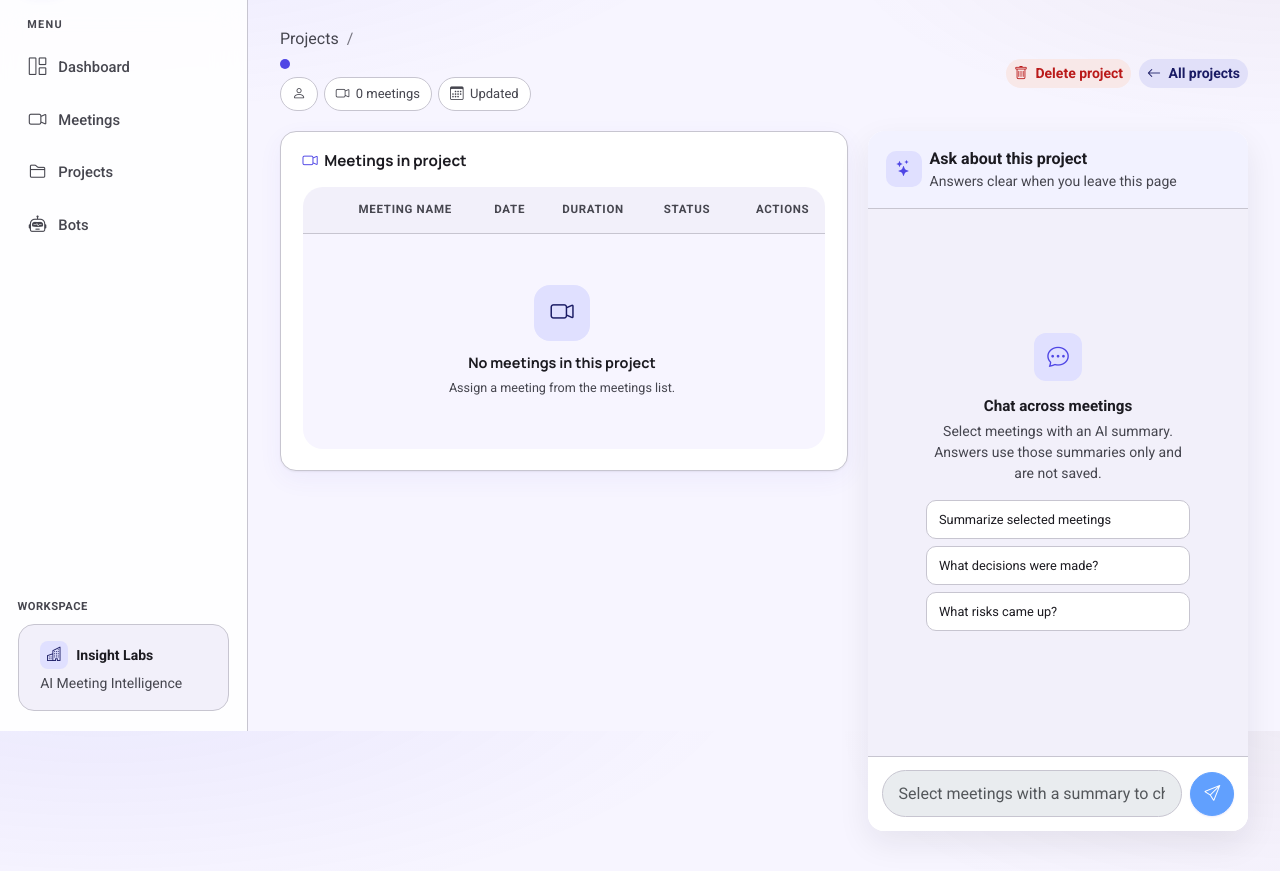
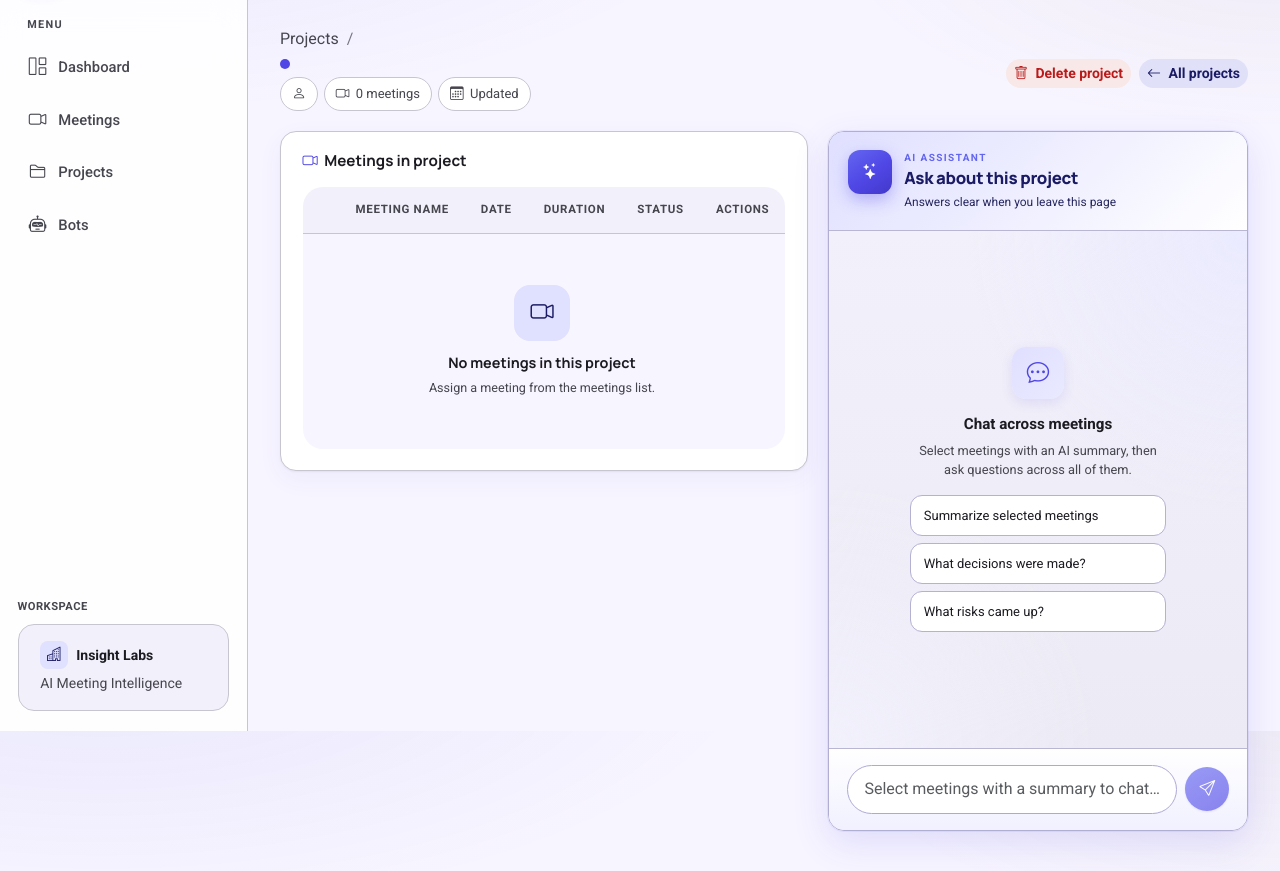
Before and after one commit to sumitsil-massoftind/MeetInsights-Web, a Python web app: template app/templates/project/detail.html in a window 1280 px wide. Shown: the part 69-940 px from the top of the page. Run offline with Jinja, Linux system fonts and the light colour scheme; the template is opened without the code that fills it, so the values that code supplies are empty.

Commit message:
chat_window_redesign

```diff
--- a/app/static/css/app.css
+++ b/app/static/css/app.css
@@ -970,9 +970,10 @@ a:hover {
 
 .meeting-layout {
   display: grid;
-  grid-template-columns: minmax(0, 1fr) minmax(320px, 380px);
+  grid-template-columns: minmax(0, 1fr) minmax(380px, 420px);
   gap: 1.25rem;
-  align-items: stretch;
+  align-items: start;
+  width: 100%;
   flex: 1;
   min-height: 0;
 }
@@ -981,8 +982,14 @@ a:hover {
   display: flex;
   flex-direction: column;
   gap: 1rem;
+  width: 100%;
   min-width: 0;
   min-height: 0;
+}
+
+.meeting-main > section,
+.meeting-main > .mi-card {
+  width: 100%;
 }
 
 .meeting-error-banner {
@@ -1469,21 +1477,97 @@ a:hover {
 .chat-panel {
   position: sticky;
   top: calc(var(--mi-navbar-height) + 1rem);
+  width: 100%;
+  min-width: 0;
   height: calc(100vh - var(--mi-navbar-height) - 2rem);
   max-height: calc(100vh - var(--mi-navbar-height) - 2rem);
   display: flex;
   flex-direction: column;
-  background: var(--mi-surface);
-  border: 1px solid var(--mi-border);
+  background: linear-gradient(180deg, #ffffff 0%, var(--md-surface-container-low) 100%);
+  border: 1px solid color-mix(in srgb, var(--md-primary) 18%, var(--mi-border));
   border-radius: var(--mi-radius);
-  box-shadow: var(--mi-shadow);
+  box-shadow:
+    0 0 0 1px color-mix(in srgb, var(--md-primary) 8%, transparent),
+    0 12px 36px color-mix(in srgb, var(--md-primary) 14%, transparent);
   overflow: hidden;
 }
 
 .chat-panel-header {
-  padding: 1rem 1.1rem;
-  border-bottom: 1px solid var(--mi-border);
+  position: relative;
+  z-index: 1;
+  padding: 1.15rem 1.2rem;
+  border-bottom: 1px solid color-mix(in srgb, var(--md-primary) 12%, var(--mi-border));
   flex-shrink: 0;
+  display: flex;
+  align-items: flex-start;
+  justify-content: space-between;
+  gap: 0.75rem;
+  background: linear-gradient(
+    135deg,
+    var(--md-primary-container) 0%,
+    color-mix(in srgb, var(--md-primary-container) 55%, white) 48%,
+    #ffffff 100%
+  );
+}
+
+.chat-panel-header-inner {
+  display: flex;
+  align-items: flex-start;
+  gap: 0.75rem;
+  min-width: 0;
+}
+
+.chat-panel-header-copy {
+  min-width: 0;
+}
+
+.chat-panel-eyebrow {
+  display: block;
+  font-size: 0.625rem;
+  font-weight: 700;
+  letter-spacing: 0.14em;
+  text-transform: uppercase;
+  color: #6366f1;
+  margin-bottom: 0.15rem;
+}
+
+.chat-panel-title {
+  font-family: "Manrope", "Roboto", sans-serif;
+  font-size: 1.05rem;
+  font-weight: 750;
+  letter-spacing: -0.02em;
+  color: var(--md-on-primary-container);
+  line-height: 1.25;
+}
+
+.chat-panel-subtitle {
+  margin-top: 0.3rem;
+  font-size: 0.75rem;
+  color: color-mix(in srgb, var(--md-on-primary-container) 72%, var(--mi-text-muted));
+}
+
+.chat-panel-badge {
+  flex-shrink: 0;
+  display: inline-flex;
+  align-items: center;
+  gap: 0.3rem;
+  padding: 0.28rem 0.55rem;
+  border-radius: 999px;
+  font-size: 0.65rem;
+  font-weight: 700;
+  letter-spacing: 0.03em;
+  text-transform: uppercase;
+  color: #312e81;
+  background: linear-gradient(135deg, #e0e7ff 0%, #c7d2fe 100%);
+  border: 1px solid rgba(99, 102, 241, 0.35);
+  box-shadow: 0 2px 8px rgba(79, 70, 229, 0.12);
+}
+
+.chat-panel-badge--muted {
+  color: #64748b;
+  background: linear-gradient(135deg, #f1f5f9 0%, #e2e8f0 100%);
+  border-color: rgba(148, 163, 184, 0.35);
+  box-shadow: none;
 }
 
 .chat-panel-icon {
@@ -1498,14 +1582,28 @@ a:hover {
   flex-shrink: 0;
 }
 
+.chat-panel-icon--glow {
+  width: 44px;
+  height: 44px;
+  border-radius: 12px;
+  color: var(--md-on-primary);
+  background: linear-gradient(145deg, #6366f1 0%, var(--md-primary) 55%, #4338ca 100%);
+  box-shadow: 0 6px 16px color-mix(in srgb, var(--md-primary) 35%, transparent);
+}
+
 .chat-messages {
-  flex: 1;
+  position: relative;
+  z-index: 1;
+  flex: 1 1 auto;
   overflow-y: auto;
-  padding: 1rem;
+  padding: 1.1rem;
   display: flex;
   flex-direction: column;
   gap: 0.85rem;
-  background: var(--md-surface-container-low);
+  background:
+    radial-gradient(circle at 100% 0%, color-mix(in srgb, var(--md-primary-container) 65%, white), transparent 42%),
+    radial-gradient(circle at 0% 100%, color-mix(in srgb, var(--md-secondary-container) 45%, white), transparent 40%),
+    linear-gradient(180deg, var(--md-surface-container-low) 0%, var(--md-surface-container) 100%);
   min-height: 0;
 }
 
@@ -1692,32 +1793,53 @@ a:hover {
 }
 
 .chat-input-area {
-  border-top: 1px solid var(--mi-border);
-  padding: 0.85rem;
-  background: var(--mi-surface);
+  margin-top: auto;
+  border-top: 1px solid color-mix(in srgb, var(--md-primary) 12%, var(--mi-border));
+  padding: 1rem 1.1rem;
+  background: linear-gradient(
+    180deg,
+    #ffffff 0%,
+    color-mix(in srgb, var(--md-primary-container) 45%, white) 100%
+  );
   flex-shrink: 0;
 }
 
 .chat-input-row {
   display: flex;
-  gap: 0.5rem;
-  align-items: center;
-}
-
-.chat-input-row .form-control {
+  gap: 0.55rem;
+  align-items: center;
+}
+
+.chat-input-row .form-control,
+.chat-input-row .chat-input {
   border-radius: 999px;
-  padding: 0.65rem 1rem;
+  padding: 0.7rem 1.05rem;
+  border-color: color-mix(in srgb, var(--md-primary) 22%, var(--mi-border));
+  background: #fff;
+}
+
+.chat-input-row .form-control:focus,
+.chat-input-row .chat-input:focus {
+  border-color: var(--md-primary);
+  box-shadow: 0 0 0 3px color-mix(in srgb, var(--md-primary) 16%, transparent);
 }
 
 .chat-send-btn {
-  width: 42px;
-  height: 42px;
+  width: 44px;
+  height: 44px;
   padding: 0;
-  border-radius: 10px;
+  border: none;
+  border-radius: 50%;
   display: inline-flex;
   align-items: center;
   justify-content: center;
   flex-shrink: 0;
+  background: linear-gradient(145deg, #6366f1 0%, var(--md-primary) 100%);
+  box-shadow: 0 4px 14px color-mix(in srgb, var(--md-primary) 30%, transparent);
+}
+
+.chat-send-btn:hover:not(:disabled) {
+  background: linear-gradient(145deg, #818cf8 0%, var(--md-primary) 100%);
 }
 
 .chat-empty {
@@ -1725,51 +1847,61 @@ a:hover {
   text-align: center;
   color: var(--mi-text-muted);
   padding: 1rem 0.5rem;
-  max-width: 280px;
+  max-width: 100%;
 }
 
 .chat-empty-icon {
-  width: 48px;
-  height: 48px;
+  width: 52px;
+  height: 52px;
+  border-radius: 14px;
+  background: linear-gradient(135deg, var(--md-primary-container) 0%, color-mix(in srgb, var(--md-primary-container) 70%, white) 100%);
+  color: var(--md-primary);
+  display: inline-flex;
+  align-items: center;
+  justify-content: center;
+  font-size: 1.4rem;
+  margin-bottom: 0.85rem;
+  box-shadow: 0 4px 12px color-mix(in srgb, var(--md-primary) 12%, transparent);
+}
+
+.chat-suggestion {
+  border: 1px solid color-mix(in srgb, var(--md-primary) 16%, var(--mi-border));
+  background: linear-gradient(180deg, #ffffff 0%, var(--md-surface-container-lowest) 100%);
+  color: var(--mi-text);
   border-radius: 12px;
-  background: var(--mi-primary-soft);
-  color: var(--mi-primary);
-  display: inline-flex;
-  align-items: center;
-  justify-content: center;
-  font-size: 1.35rem;
-  margin-bottom: 0.85rem;
+  padding: 0.6rem 0.8rem;
+  font-size: 0.8125rem;
+  text-align: left;
+  cursor: pointer;
+  transition: border-color 0.15s ease, background 0.15s ease, box-shadow 0.15s ease;
+}
+
+.chat-suggestion:hover {
+  border-color: color-mix(in srgb, var(--md-primary) 40%, transparent);
+  background: linear-gradient(135deg, var(--md-primary-container) 0%, color-mix(in srgb, var(--md-primary-container) 75%, white) 100%);
+  color: var(--md-on-primary-container);
+  box-shadow: 0 4px 12px color-mix(in srgb, var(--md-primary) 10%, transparent);
 }
 
 .chat-empty-title {
   font-weight: 600;
   color: var(--mi-text);
   font-size: 0.95rem;
-  margin-bottom: 0.25rem;
+  margin-bottom: 0.35rem;
+}
+
+.chat-empty-lead {
+  font-size: 0.8rem;
+  line-height: 1.5;
+  color: var(--mi-text-muted);
+  margin: 0 auto 1rem;
+  max-width: 16rem;
 }
 
 .chat-suggestions {
   display: flex;
   flex-direction: column;
   gap: 0.45rem;
-}
-
-.chat-suggestion {
-  border: 1px solid var(--mi-border);
-  background: var(--mi-surface);
-  color: var(--mi-text);
-  border-radius: 10px;
-  padding: 0.55rem 0.75rem;
-  font-size: 0.8rem;
-  text-align: left;
-  cursor: pointer;
-  transition: border-color 0.15s ease, background 0.15s ease;
-}
-
-.chat-suggestion:hover {
-  border-color: var(--md-primary);
-  background: var(--md-primary-container);
-  color: var(--md-on-primary-container);
 }
 
 .section-title {
@@ -2409,24 +2541,11 @@ a:hover {
 }
 
 .chat-bubble.user {
-  background: var(--md-primary);
-  border-radius: 18px 18px 4px 18px;
+  border-radius: 16px 16px 4px 16px;
 }
 
 .chat-bubble.assistant {
-  border-radius: 18px 18px 18px 4px;
-  background: var(--md-surface-container-lowest);
-  border: 1px solid var(--mi-border);
-}
-
-.chat-messages {
-  background: var(--md-surface-container-low);
-}
-
-.chat-suggestion:hover {
-  border-color: var(--md-primary);
-  background: var(--md-primary-container);
-  color: var(--md-on-primary-container);
+  border-radius: 16px 16px 16px 4px;
 }
 
 .meeting-source-switch {
@@ -2553,10 +2672,6 @@ a:hover {
   margin: 0;
 }
 
-.chat-panel-header {
-  background: color-mix(in srgb, var(--md-primary-container) 42%, white);
-}
-
 .chat-send-btn {
   width: 44px;
   height: 44px;
@@ -2638,11 +2753,6 @@ a:hover {
   font-family: "Manrope", sans-serif;
   font-weight: 700;
   color: var(--mi-text);
-}
-
-.chat-panel {
-  border: 0;
-  box-shadow: var(--mi-shadow-lg);
 }
 
 select.form-select {
--- a/app/static/js/summary-socket.js
+++ b/app/static/js/summary-socket.js
@@ -63,6 +63,11 @@
     const panel = document.querySelector(".chat-panel[data-meeting-id]");
     if (!panel) return;
     panel.setAttribute("data-has-summary", "true");
+    const badge = panel.querySelector(".chat-panel-badge");
+    if (badge) {
+      badge.hidden = false;
+      badge.textContent = "Ready";
+    }
     const input = panel.querySelector('input[name="message"]');
     const sendBtn = panel.querySelector(".chat-send-btn");
     if (input) {
--- a/app/templates/base.html
+++ b/app/templates/base.html
@@ -9,7 +9,7 @@
   <link href="https://fonts.googleapis.com/css2?family=Manrope:wght@500;600;700;800&family=Roboto:wght@400;500;700&display=swap" rel="stylesheet">
   <link href="https://cdn.jsdelivr.net/npm/bootstrap@5.3.3/dist/css/bootstrap.min.css" rel="stylesheet">
   <link href="https://cdn.jsdelivr.net/npm/bootstrap-icons@1.11.3/font/bootstrap-icons.min.css" rel="stylesheet">
-  <link href="{{ url_for('static', path='css/app.css') }}?v=recording-sync-2" rel="stylesheet">
+  <link href="{{ url_for('static', path='css/app.css') }}?v=chat-md-grad-1" rel="stylesheet">
   {% block head %}{% endblock %}
 </head>
 <body>
--- a/app/templates/project/detail.html
+++ b/app/templates/project/detail.html
@@ -157,11 +157,12 @@
       data-socket-url="{{ meetinsight_socket_url }}"
     >
       <div class="chat-panel-header">
-        <div class="d-flex align-items-center gap-2">
-          <span class="chat-panel-icon"><i class="bi bi-stars"></i></span>
-          <div>
-            <div class="fw-semibold">Ask about this project</div>
-            <div class="small text-muted-mi">Answers clear when you leave this page</div>
+        <div class="chat-panel-header-inner">
+          <span class="chat-panel-icon chat-panel-icon--glow"><i class="bi bi-stars"></i></span>
+          <div class="chat-panel-header-copy">
+            <span class="chat-panel-eyebrow">AI Assistant</span>
+            <div class="chat-panel-title">Ask about this project</div>
+            <p class="chat-panel-subtitle mb-0">Answers clear when you leave this page</p>
           </div>
         </div>
       </div>
@@ -169,8 +170,8 @@
         <div class="chat-empty">
           <span class="chat-empty-icon"><i class="bi bi-chat-dots"></i></span>
           <p class="chat-empty-title">Chat across meetings</p>
-          <p class="small text-muted-mi mb-3">
-            Select meetings with an AI summary. Answers use those summaries only and are not saved.
+          <p class="chat-empty-lead">
+            Select meetings with an AI summary, then ask questions across all of them.
           </p>
           <div class="chat-suggestions">
             <button type="button" class="chat-suggestion" data-chat-prompt="Summarize the selected meetings">
@@ -186,18 +187,14 @@
         </div>
       </div>
       <div class="chat-input-area">
-        <form
-          class="chat-form"
-          data-chat-kind="project"
-          novalidate
-        >
+        <form class="chat-form" data-chat-kind="project" novalidate>
           <input type="hidden" name="meeting_ids" id="selected-meeting-ids" value="">
           <div class="chat-input-row">
             <input
               type="text"
               name="message"
               id="project-chat-input"
-              class="form-control"
+              class="form-control chat-input"
               placeholder="Ask about selected meetings…"
               autocomplete="off"
               required
```
Also changed, not shown: other parts of app/static/css/app.css (+20 -16 lines), app/templates/meeting/detail.html (+14 -14 lines).
